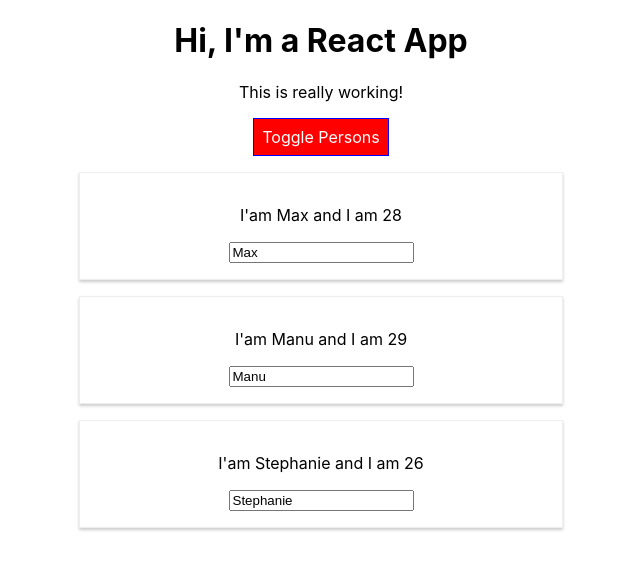
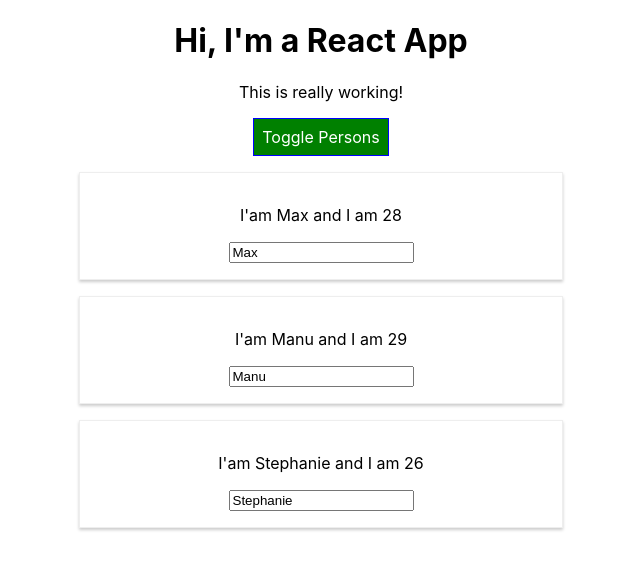
Before and after one commit to HammamAlHakim/react-udemy, a React (Create React App) app: page / in a window 1280 px wide. Both pictures are taken after a click on the button "Toggle Persons". Shown: the top 570 px of the page, without its empty margins (319-959 px from the left). Built offline with nearby package versions, Linux system fonts and the light colour scheme.

Commit message:
Part 5.8 done

```diff
--- a/src/App.js
+++ b/src/App.js
@@ -1,6 +1,22 @@
 import React, { Component } from "react";
+import styled from "styled-components";
 import "./App.css";
 import Person from "./Person/Person";
+
+const StyledButton = styled.button`
+    background-color: green;
+    color: white;
+    font: inherit;
+    border: 1px solid blue;
+    padding: 8px;
+    cursor: pointer;
+    transition: 0.3s;
+
+    &:hover {
+        background-color: lightgreen;
+        color: black;
+    }
+`;
 
 class App extends Component {
     state = {
@@ -59,19 +75,7 @@ class App extends Component {
     };
 
     render() {
-        const style = {
-            backgroundColor: "green",
-            color: "white",
-            font: "inherit",
-            border: "1px solid blue",
-            padding: "8px",
-            cursor: "pointer",
-            transition: ".3s",
-            ":hover": {
-                backgroundColor: "lightgreen",
-                color: "black"
-            }
-        };
+        const style = {};
 
         let persons = null;
 
@@ -113,9 +117,9 @@ class App extends Component {
             <div className="App">
                 <h1>Hi, I'm a React App</h1>
                 <p className={classes.join(" ")}>This is really working!</p>
-                <button onClick={this._togglePersonHandler} style={style}>
+                <StyledButton onClick={this._togglePersonHandler}>
                     Toggle Persons
-                </button>
+                </StyledButton>
                 {persons}
             </div>
         );
--- a/src/Person/Person.js
+++ b/src/Person/Person.js
@@ -16,12 +16,6 @@ const StyleDiv = styled.div`
 `;
 
 const Person = props => {
-    const style = {
-        "@media (min-width: 500px)": {
-            width: "450px"
-        }
-    };
-
     return (
         // <div className="Person" style={style}>
         <StyleDiv>
```
